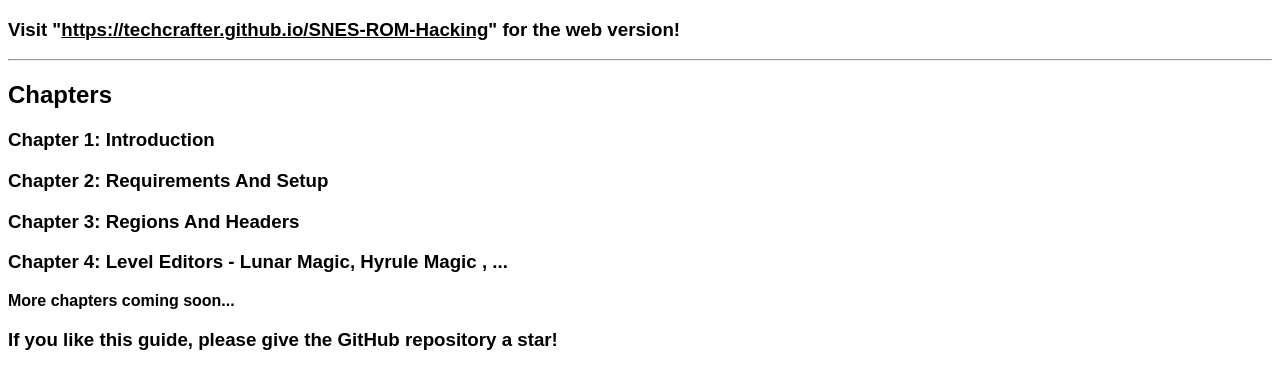
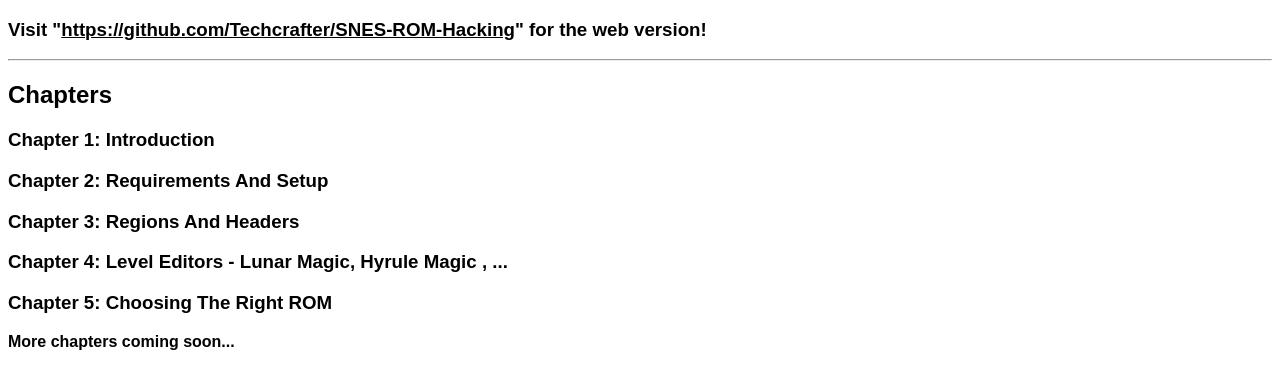
Before and after one commit to Techcrafter/SNES-ROM-Hacking, a plain HTML site: page docs/printable-version.html in a window 1280 px wide. Shown: the part 563-930 px from the top of the page. Drawn offline with Linux system fonts and the light colour scheme.

Commit message:
Small correction

```diff
--- a/docs/printable-version.html
+++ b/docs/printable-version.html
@@ -11,13 +11,14 @@
 <h1>An easy understandable guide on how to create SNES ROM hacks.</h1>
 <hr />
 <h1>##### Printable version #####</h1>
-<h3>Visit "<a href="https://github.com/Techcrafter/SNES-ROM-Hacking" style="color: black">https://techcrafter.github.io/SNES-ROM-Hacking</a>" for the web version!</h3>
+<h3>Visit "<a href="https://github.com/Techcrafter/SNES-ROM-Hacking" style="color: black">https://github.com/Techcrafter/SNES-ROM-Hacking</a>" for the web version!</h3>
 <hr />
 <h2>Chapters</h2>
 <h3>Chapter 1: Introduction</h3>
 <h3>Chapter 2: Requirements And Setup</h3>
 <h3>Chapter 3: Regions And Headers</h3>
 <h3>Chapter 4: Level Editors - Lunar Magic, Hyrule Magic , ...</h3>
+<h3>Chapter 5: Choosing The Right ROM</h3>
 <p><strong>More chapters coming soon...</strong></p>
 <h3>If you like this guide, please give the GitHub repository a star!</h3>
 
@@ -175,7 +176,7 @@ Super Mario World (J) [!].smc</p>
 
 <hr>
 
-<h1>Chapter 5: Choosing The Right Game</h1>
+<h1>Chapter 5: Choosing The Right ROM</h1>
 <p>After focusing on level editors and more, it is time to start with the ROM hacking part!</p>
 <p><strong>The first task is to choose the ROM you want to hack!</strong></p>
 <p>Obviously, it is your choice which game you want to hack, but as mentioned before, those games were released for different regions. If you create a new ROM hack, you probably want other people to play it. So before you start getting your ROM with a random region, it would be a good idea to take a look at <a href="https://www.romhacking.net/hacks" style="color: black">Romhacking.net/hacks</a> to check which regions of your game are often used for ROM hacks. Other aspects like an existing disassembly or level editor could play an important role too!</p>
```
